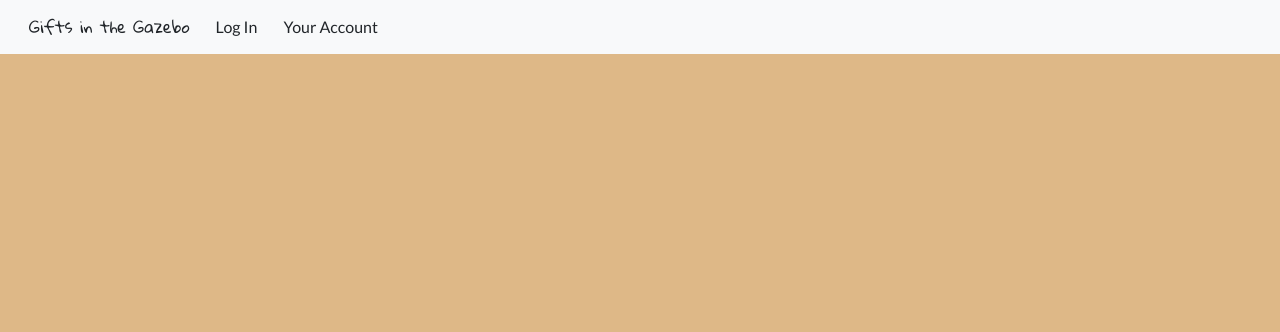
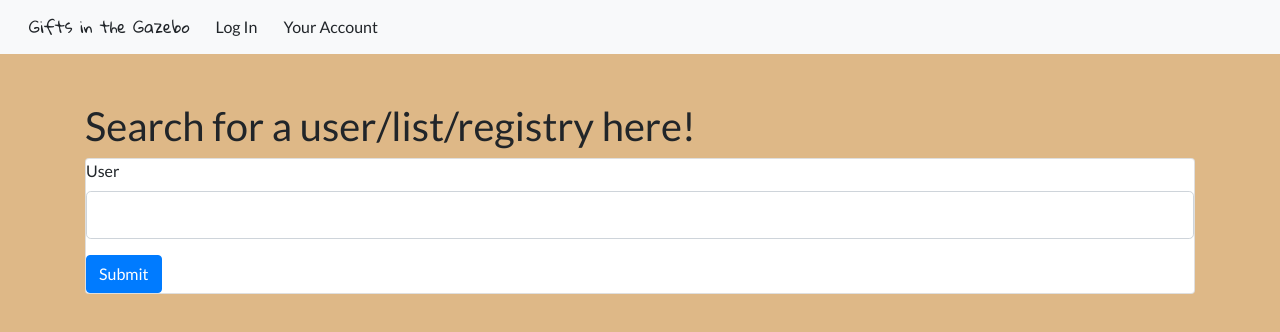
Before and after one commit to samityo/Giftstar, a React (Create React App) app in the folder client/: page /UserSearch in a window 1280 px wide. Shown: the top 332 px of the page. Built offline with nearby package versions, Linux system fonts and the light colour scheme.

Commit message:
tinkering with things - trying to get search working

```diff
--- a/client/src/App.js
+++ b/client/src/App.js
@@ -6,7 +6,7 @@ import Welcome from "./pages/Welcome"
 import SignUp from "./pages/SignUp"
 import Login from "./components/Login"
 import CreateList from "./pages/CreateList"
-import RegistrySearch from "./pages/RegistrySearch"
+import UserSearch from "./pages/UserSearch"
 import Account from "./components/Account"
 import AddItem from './components/AddItem';
 import RegistryList from './components/RegistryList';
@@ -22,7 +22,7 @@ function App() {
           <Route exact path="/SignUp" component={SignUp} />
           <Route exact path="/Login" component={Login} />
           <Route exact path="/CreateList" component={CreateList} />
-          <Route exact path="/RegistrySearch" component={RegistrySearch} />
+          <Route exact path="/UserSearch" component={UserSearch} />
           <Route exact path ="/Account" component={Account} />
           <Route exact path="/AddItem" component={AddItem} />
           <Route exact path="/RegistryList" component={RegistryList} />
--- a/client/src/components/Login.js
+++ b/client/src/components/Login.js
@@ -37,7 +37,11 @@ loginUser({
   password: this.state.password
 }).then(() =>{
   MySwal.fire({
-    title: "You're in!"
+    title: "You're in!",
+    type: "success"
+  },
+  function(){
+    window.location.href="/Account"
   })
   this.setState({
     loggedIn: true
--- a/client/src/pages/RegistrySearch.js
+++ /dev/null
@@ -1,60 +0,0 @@
-import React from "react";
-import { findARegistry } from "../utils/API";
-
-class RegistrySearch extends React.Component {
-  state = {
-    registry: ""
-  }
-
-  handleInputChange = event => {
-    // Getting the value and name of the input which triggered the change
-    const { name, value } = event.target;
-
-    // Updating the input's state
-    this.setState({
-      [name]: value
-    });
-  };
-
-  handleSearch = event =>{
-    alert("This is currently under construction right now, but you can expect to have this active soon!")
-    // event.preventDefault();
-    // findARegistry({
-    //   registry: this.state.registry
-    // })
-    // .then(data=>{
-    //   console.log(data);
-    //   this.setState({
-    //     registry: data
-    //   })
-    // })
-    //   .catch(err=>{
-    //     console.log(err)
-    //   })
-
-
-  }
-
-  render() {
-    return (
-      <div className="container">
-        <h1>Search for a list/registry here!</h1>
-        <div className="card">
-          <form>
-            <div className="form-group">
-              <label htmlFor="registryName">Registry name</label>
-              <input value={this.state.registry} name="registry" onChange={this.handleInputChange} type="input" className="form-control form-control-lg" id="registryName" aria-describedby="RegistryName" placeholder="" />
-
-            </div>
-
-            <button type="submit" className="btn btn-primary" onClick={this.handleSearch}>Submit</button>
-          </form>
-
-        </div>
-        <div className="card">
-        {this.state.registry ? this.state.registry : ""}</div>
-      </div>
-    )
-  }
-}
-export default RegistrySearch
--- a/client/src/pages/SignUp.js
+++ b/client/src/pages/SignUp.js
@@ -30,7 +30,7 @@ class SignUp extends React.Component {
   }
 
   shortPW = ()=>{
-    toast.warn("Your password must be at least 8 characters. IT SAYS SO RIGHT UNDER THE FIELD!", {position: toast.POSITION.BOTTOM_CENTER})
+    toast.warn("Your password must be at least 8 characters long.", {position: toast.POSITION.BOTTOM_CENTER})
   }
 
   handleInputChange = event => {
--- /dev/null
+++ b/client/src/pages/UserSearch.js
@@ -0,0 +1,70 @@
+import React from "react";
+import { findUser } from "../utils/API";
+import Swal from 'sweetalert2'
+import withReactContent from 'sweetalert2-react-content'
+
+const MySwal = withReactContent(Swal)
+
+class UserSearch extends React.Component {
+  state = {
+    user: ""
+  }
+
+  handleInputChange = event => {
+    // Getting the value and name of the input which triggered the change
+    const { name, value } = event.target;
+
+    // Updating the input's state
+    this.setState({
+      [name]: value
+    });
+  };
+
+  handleSearch = event =>{
+    // alert("This is currently under construction right now, but you can expect to have this active soon!")
+    event.preventDefault();
+    console.log(this.state.user)
+    findUser({
+      user: this.state.user
+    })
+    .then(data=>{
+      console.log(data);
+      this.setState({
+        user: data
+      })
+    })
+      .catch(err=>{
+        console.log(err);
+        MySwal.fire({
+          title: "Whoops!",
+          type: "error",
+          text: "We seem to have encountered a problem with your request. Try again."
+        })
+      })
+
+
+  }
+
+  render() {
+    return (
+      <div className="container">
+        <h1>Search for a user/list/registry here!</h1>
+        <div className="card">
+          <form>
+            <div className="form-group">
+              <label htmlFor="userName">User</label>
+              <input value={this.state.user} onChange={this.handleInputChange} name="user" type="input" className="form-control form-control-lg" id="registryName" aria-describedby="userName" placeholder="" />
+
+            </div>
+
+            <button type="submit" className="btn btn-primary" onClick={this.handleSearch}>Submit</button>
+          </form>
+
+        </div>
+        {/* <div className="card">
+        {this.state.user ? this.state.user : ""}</div> */}
+      </div>
+    )
+  }
+}
+export default UserSearch
--- a/client/src/pages/Welcome.js
+++ b/client/src/pages/Welcome.js
@@ -15,7 +15,7 @@ function Welcome() {
           <div className="card-body">
             <h2>How can we help you today?</h2>
             <NavLink to="/LogIn" className="btn btn-primary mx-2">Create Registry</NavLink>
-            <NavLink to="/RegistrySearch" className="btn btn-success mx-2">Find/View Registry</NavLink>
+            <NavLink to="/UserSearch" className="btn btn-success mx-2">Find/View Registry</NavLink>
           </div>
         </div>
         </div>
--- a/client/src/utils/API.js
+++ b/client/src/utils/API.js
@@ -32,8 +32,8 @@ export const claimProduct = productData=>{
   return axios.put("/api/products", productData)
 }
 
-export const findARegistry = registryData=>{
-  return axios.get("api/registries/public", registryData)
+export const findUser = userData=>{
+  return axios.get("api/users/public", userData)
 }
 
 // export default {
--- a/package.json
+++ b/package.json
@@ -26,7 +26,7 @@
     "jsonwebtoken": "^8.5.1",
     "mysql2": "^1.6.5",
     "react-toastify": "^5.2.1",
-    "sequelize": "^5.8.7",
+    "sequelize": "^5.19.4",
     "sweetalert2": "^8.11.7",
     "sweetalert2-react-content": "^1.1.0"
   },
```
Also changed, not shown: 2 other files (tests, documents, lock files or other folders).
